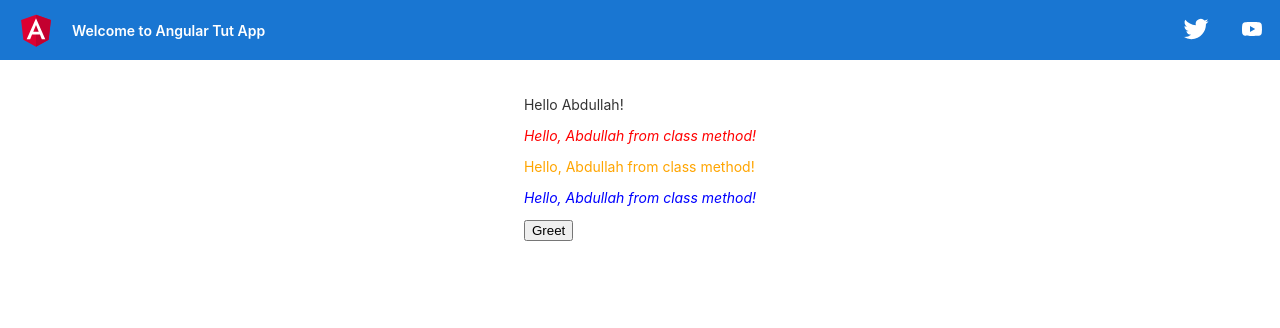
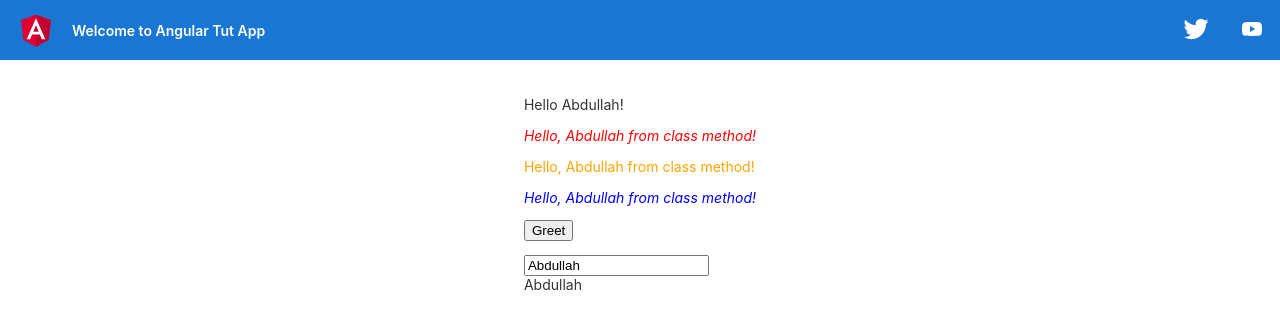
Before and after one commit to anewman15/angular-tut-app, an Angular app: page / in a window 1280 px wide. Shown: the top 328 px of the page. Built offline with nearby package versions, Linux system fonts and the light colour scheme.

Commit message:
Implement two-way data binding using ngModel for name

```diff
--- a/src/app/hello/hello.component.html
+++ b/src/app/hello/hello.component.html
@@ -4,3 +4,5 @@
 <p [ngStyle]="greetingStyles">{{greetUser()}}</p>
 <button (click)="onClick($event)">Greet</button>
 <p>{{greeting}}</p>
+<input [(ngModel)]="name" type="text">
+<div>{{name}}</div>
```
